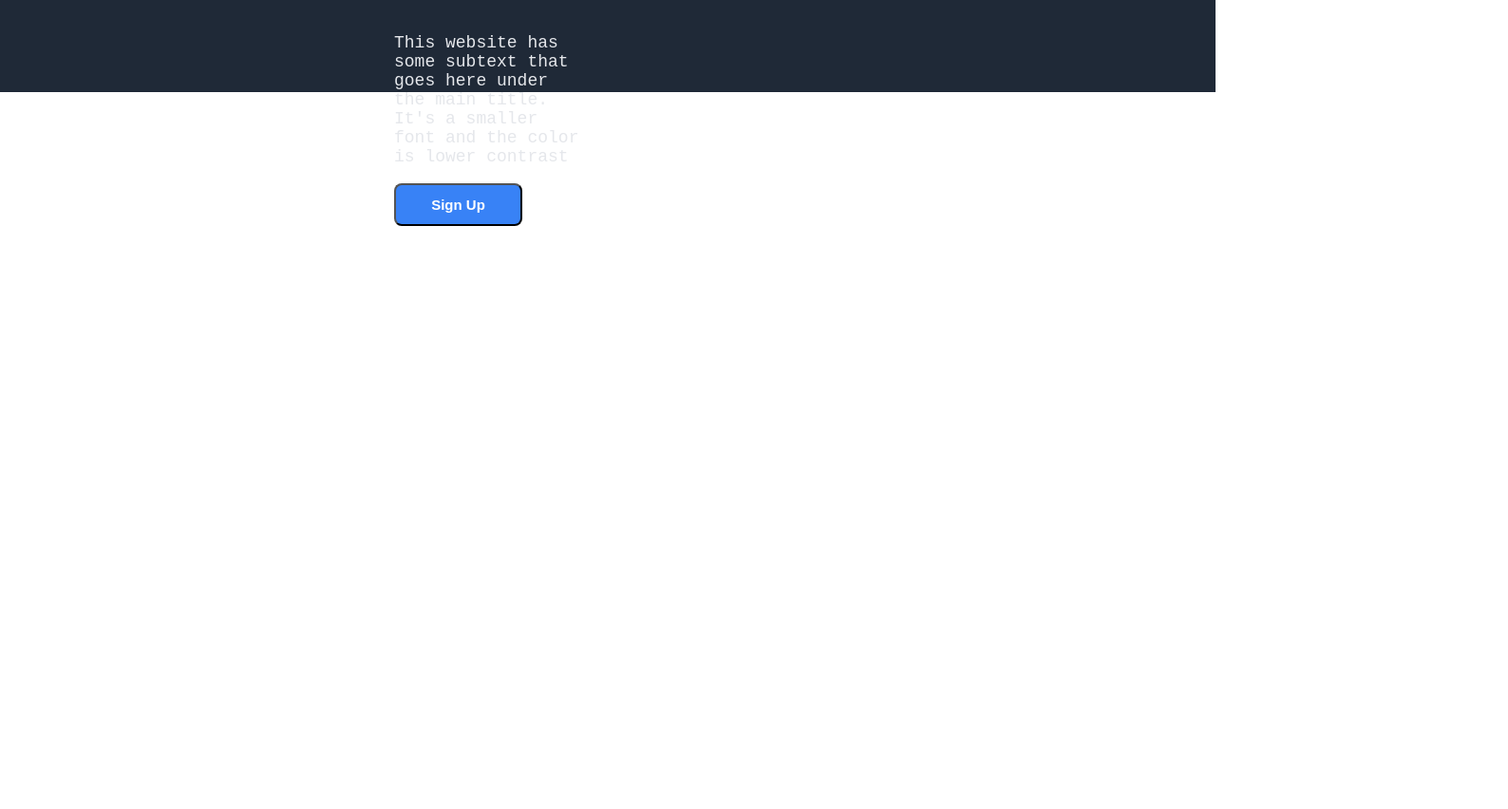
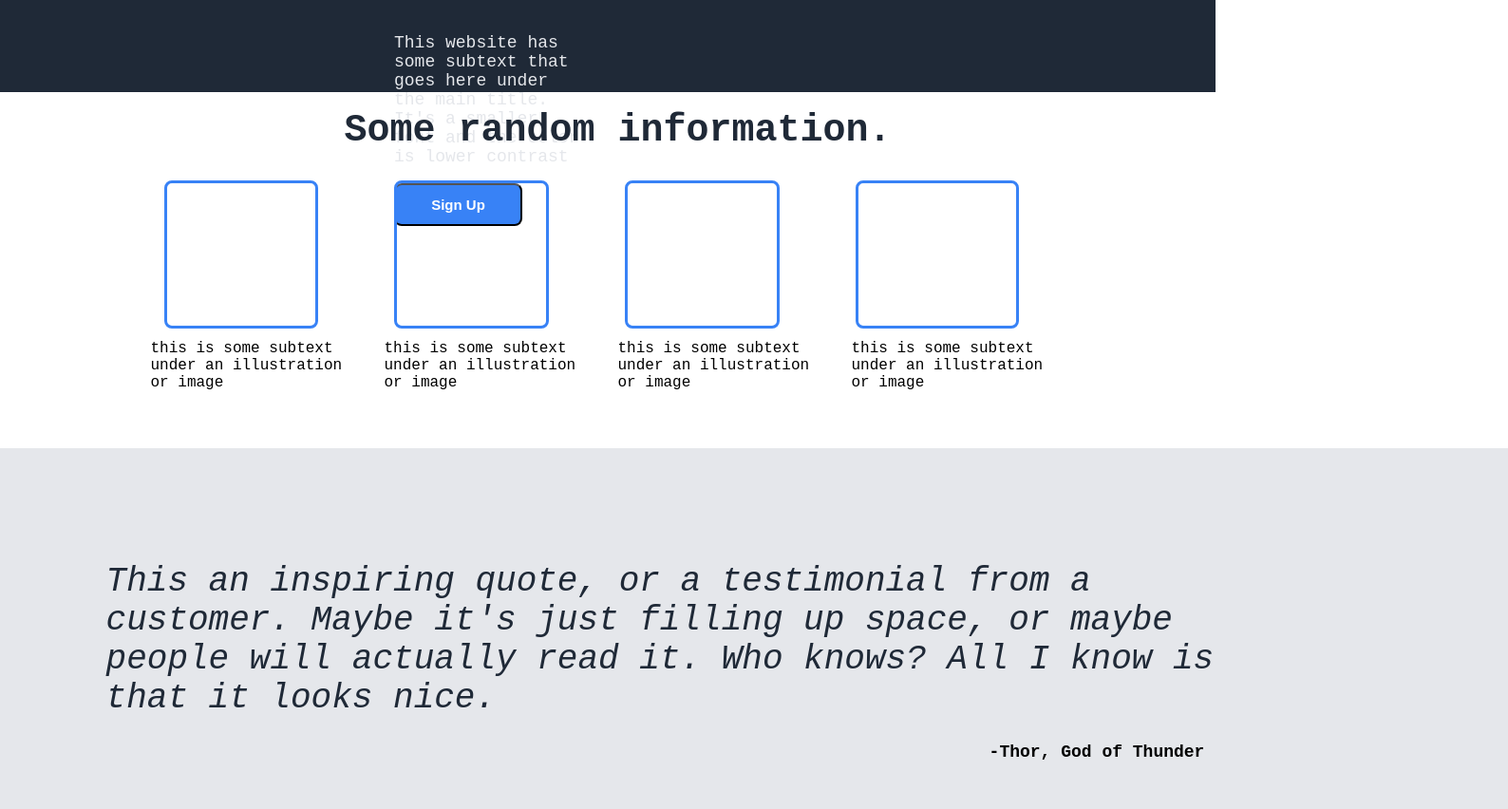
Before and after one commit to devangOSJunkie/Project-Landing-Page, a plain HTML site: page index.html in a window 1280 px wide. Shown: the part 377-1229 px from the top of the page at 95% size, 1588 px wide, since content can reach past the window. Before the commit the page ends 800 px from the top, so only its background shows below. Drawn offline with Linux system fonts and the light colour scheme.

Commit message:
added section-2 and section-3 to the webpage

```diff
--- a/index.html
+++ b/index.html
@@ -3,7 +3,7 @@
   <head>
     <meta charset="UTF-8" />
     <meta name="viewport" content="width=device-width, initial-scale=1.0" />
-    <link rel="stylesheet" href="styles.css">
+    <link rel="stylesheet" href="styles.css" />
     <title>Landing Page</title>
   </head>
   <body>
@@ -15,16 +15,51 @@
         <a href="https://example.com">header link three</a>
       </div>
     </div>
-    </div>
-    <div class = "section-1">
+    <div class="section-1">
       <div class="left-content">
         <h1>This Website is Awesome</h1>
-        <p>This website has some subtext that goes here under the main title. It's a smaller font and the color is lower contrast</p>
+        <p>
+          This website has some subtext that goes here under the main title.
+          It's a smaller font and the color is lower contrast
+        </p>
         <button>Sign Up</button>
       </div>
       <div class="rightimage">
         <div class="image">this is a placeholder for an image</div>
       </div>
     </div>
+    <div class="section-2">
+      <div class="information">
+        <h2>Some random information.</h2>
+        <div class="container">
+          <div class="box1"></div>
+          <div class="box2"></div>
+          <div class="box3"></div>
+          <div class="box4"></div>
+        </div>
+        <div class="textcontainer">
+          <div class="text1">
+            this is some subtext under an illustration or image
+          </div>
+          <div class="text2">
+            this is some subtext under an illustration or image
+          </div>
+          <div class="text3">
+            this is some subtext under an illustration or image
+          </div>
+          <div class="text4">
+            this is some subtext under an illustration or image
+          </div>
+        </div>
+        <div class="section-3">
+          <div class="quote">
+            This an inspiring quote, or a testimonial from a customer. Maybe
+            it's just filling up space, or maybe people will actually read it.
+            Who knows? All I know is that it looks nice.
+          </div>
+          <div class="author">-Thor, God of Thunder</div>
+        </div>
+      </div>
+    </div>
   </body>
 </html>
--- a/styles.css
+++ b/styles.css
@@ -34,6 +34,15 @@ a {
     color: #e5e7eb;
 }
 
+h2 {
+    font-weight: 800px;
+    font-size: 40px;
+    color: #1f2937;
+    display: flex;
+    margin-top: -2px;
+    padding-left: 670px;
+}
+
 .left-logo {
     font-size: 24px;
     color: #F9FAF8;
@@ -54,7 +63,7 @@ a {
 .right-links {
     display: flex;
     padding-right: 360px;
-    gap: 20px;
+    gap: 50px;
     align-items: center;
 }
 
@@ -86,3 +95,129 @@ a {
     margin-top: -40px;
     width: 590px;
 }
+
+
+.section-2 {
+    display: flex;
+    height: 300px;
+    justify-content: center;
+    padding-top: 20px;
+}
+
+
+.container {
+    display: flex;
+    margin-left: 480px;
+    width: 900px;
+    height: 200px;
+    align-items: center;
+    gap: 80px;
+    margin-top: -45px;
+    padding-top: 20px;
+}
+
+.box1 {
+    display: flex;
+    border: 3px solid #3882f6;
+    height: 150px;
+    width: 190px;
+    border-radius: 8px;
+}
+
+.box2 {
+    display: flex;
+    flex-direction: row;
+    border: 3px solid #3882f6;
+    height: 150px;
+    width: 190px;
+    border-radius: 8px;
+}
+
+.box3 {
+    display: flex;
+    flex-direction: row;
+    border: 3px solid #3882f6;
+    height: 150px;
+    width: 190px;
+    border-radius: 8px;
+}
+
+.box4 {
+    display: flex;
+    flex-direction: row;
+    border: 3px solid #3882f6;
+    height: 150px;
+    width: 200px;
+    border-radius: 8px;
+}
+
+.textcontainer {
+    display: flex;
+    justify-content: center;
+    margin-left: -15px;
+    gap: 36px;
+    margin-top: -10px;
+}
+
+.text1 {
+    display: flex;
+    flex-wrap: wrap;
+    width: 210px;
+    padding-left: 10px;
+    margin-left: -10px;
+}
+
+.text2 {
+    display: flex;
+    flex-wrap: wrap;
+    width: 210px;
+    padding-left: 10px;
+    margin-left: -10px;
+}
+
+.text3 {
+    display: flex;
+    flex-wrap: wrap;
+    width: 210px;
+    padding-left: 10px;
+    margin-left: -10px;
+}
+
+.text4 {
+    display: flex;
+    flex-wrap: wrap;
+    width: 210px;
+    padding-left: 10px;
+    margin-left: -10px;
+}
+
+.section-3 {
+    display: flex;
+    height: 280px;
+    width: 1795px;
+    padding: 50px;
+    margin-top: 60px;
+    background-color: #e5e7eb;
+    justify-content: center;
+}
+
+.quote {
+    display: flex;
+    width: 1250px;
+    height: 250px;
+    font-size: 36px;
+    padding-left: 100px;
+    font-style: italic;
+    margin-top: 70px;
+    color: #1f2937;
+
+}
+
+.author {
+    display: flex;
+    height: 20px;
+    margin-top: 260px;
+    margin-left: -320px;
+    font-weight: bold;
+    font-size: large;
+}
```
Lines whose indentation alone changed are shown as unchanged.
